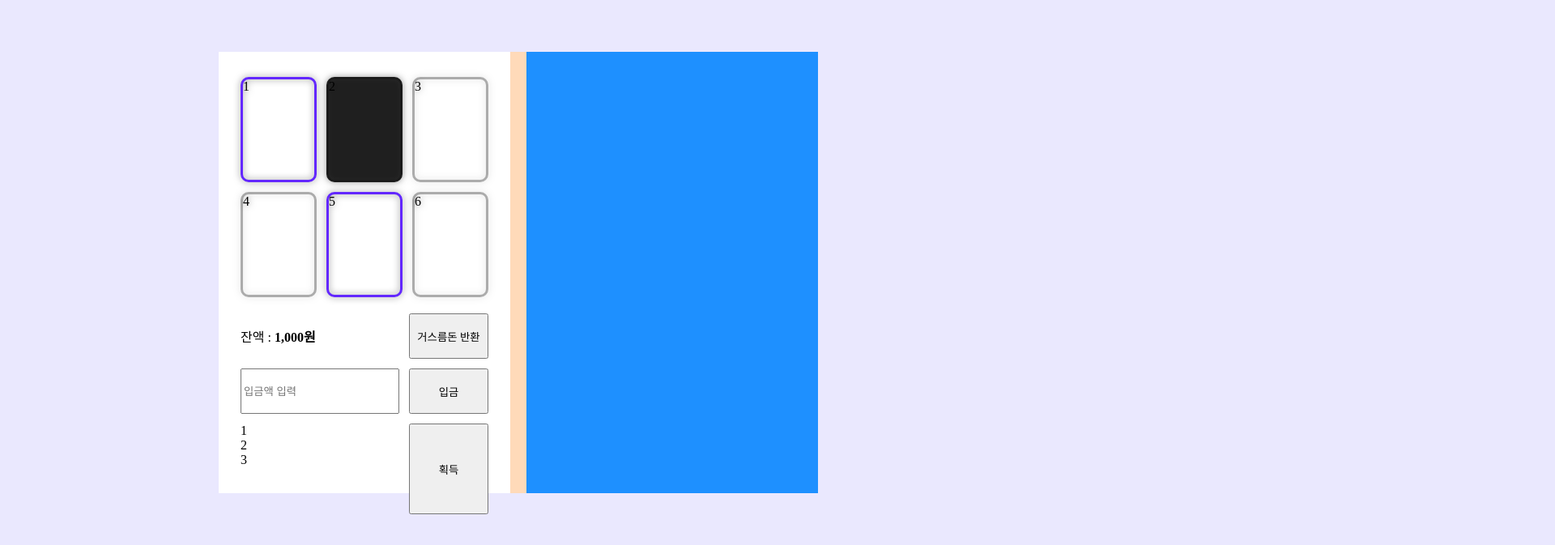
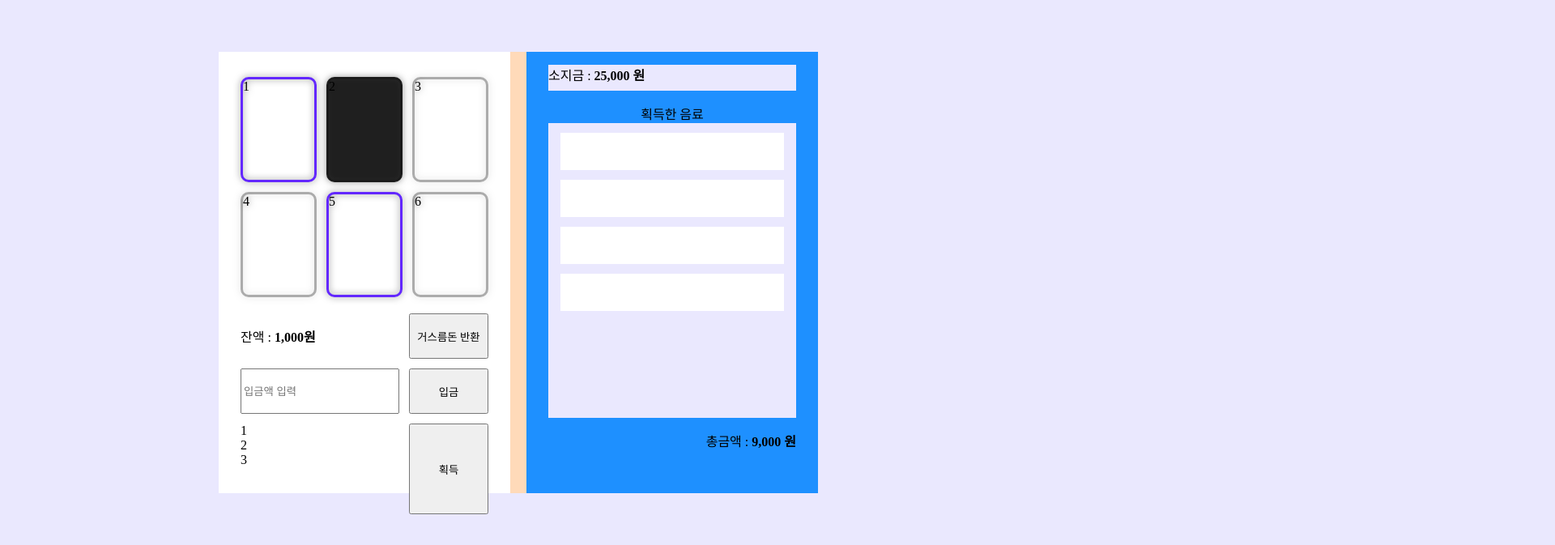
Before and after one commit to dev-yun/vending-machine, a plain HTML site: page index.html in a window 1280 px wide. Shown: the part 207-880 px from the top of the page at 81% size, 1920 px wide, since content can reach past the window. Drawn offline with Linux system fonts and the light colour scheme.

Commit message:
Feat : 전체 레이아웃 완성

```diff
--- a/index.html
+++ b/index.html
@@ -17,7 +17,7 @@
     <main class="main-container">
       <section class="purchase-section">
         <h2 class="ir_wa">자판기</h2>
-        <ul class="cola-list">
+        <ul class="wrapper cola-list">
           <li class="cola-item cola-item_selected">1</li>
           <li class="cola-item cola-item_sold-out">2</li>
           <li class="cola-item">3</li>
@@ -25,7 +25,7 @@
           <li class="cola-item cola-item_selected">5</li>
           <li class="cola-item">6</li>
         </ul>
-        <div class="controls">
+        <div class="wrapper controls">
           <p class="change">
             잔액 : <strong class="change-cash">1,000원</strong>
           </p>
@@ -40,7 +40,22 @@
           <button class="gain-button">획득</button>
         </div>
       </section>
-      <section class="result-section"></section>
+      <section class="result-section">
+        <h2 class="ir_wa">소지금과 획득한 음료 목록</h2>
+        <div class="wrapper">
+          <p class="rest-cash">소지금 : <strong>25,000 원</strong></p>
+        </div>
+        <article class="wrapper">
+          <h3 class="purchased-cola-title">획득한 음료</h3>
+          <ul class="purchased-cola-list">
+            <li class="purchased-cola-item"><img src="" alt="" /></li>
+            <li class="purchased-cola-item"><img src="" alt="" /></li>
+            <li class="purchased-cola-item"><img src="" alt="" /></li>
+            <li class="purchased-cola-item"><img src="" alt="" /></li>
+          </ul>
+          <p class="total-price">총금액 : <strong>9,000 원</strong></p>
+        </article>
+      </section>
     </main>
   </body>
 </html>
--- a/style.css
+++ b/style.css
@@ -16,6 +16,10 @@ body {
   z-index: -1;
   width: 100%;
   height: 100%;
+}
+
+.wrapper {
+  padding: 0 27px;
 }
 
 /* header */
@@ -61,7 +65,8 @@ body {
   grid-auto-rows: 130px;
   grid-gap: 12px;
 
-  padding: 31px 27px 20px;
+  padding-top: 31px;
+  padding-bottom: 20px;
 }
 
 .cola-item {
@@ -84,7 +89,6 @@ body {
   grid-template-columns: 2fr 1fr;
   grid-template-rows: 1fr 1fr 2fr;
 
-  padding: 0px 27px;
   gap: 12px;
 }
 
@@ -94,3 +98,36 @@ body {
   height: 545px;
   background-color: dodgerblue;
 }
+
+.rest-cash {
+  background-color: greenyellow;
+  width: 306px;
+  height: 32px;
+
+  background: #eae8fe;
+}
+
+.purchased-cola-title {
+  text-align: center;
+}
+
+.purchased-cola-list {
+  background-color: blanchedalmond;
+  width: 306px;
+  height: 364px;
+
+  overflow: scroll;
+  background: #eae8fe;
+}
+
+.purchased-cola-item {
+  width: 276px;
+  height: 46px;
+  margin: 12px auto;
+
+  background: #ffffff;
+}
+
+.total-price {
+  text-align: end;
+}
```
Also changed, not shown: 1 other file.
